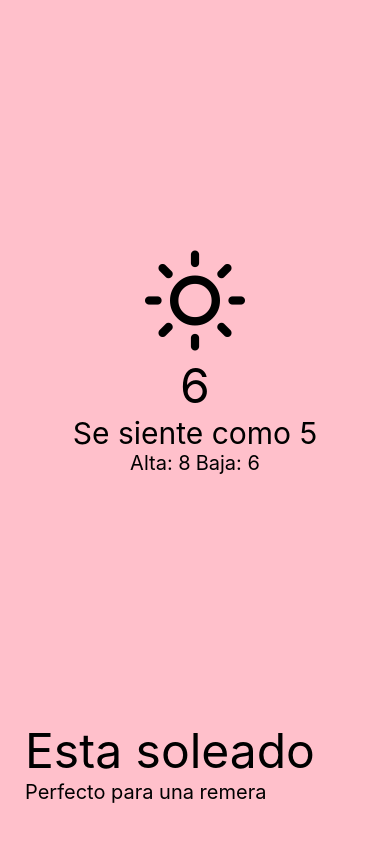
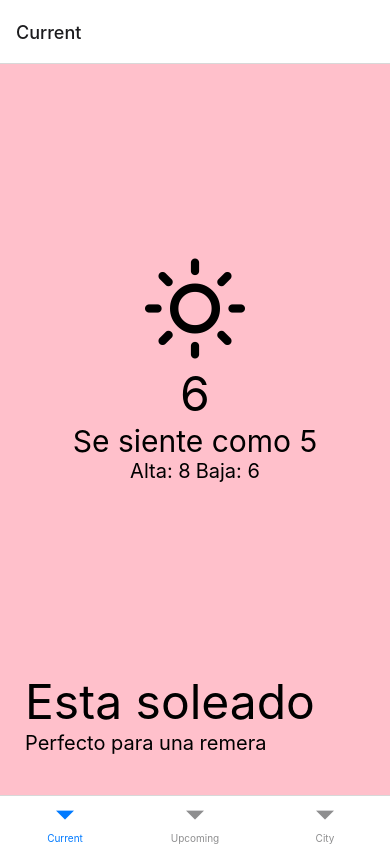
Before and after one commit to LaVieja1/weatherNative, a React Native app: screen / in a window 390 px wide. Built offline with nearby package versions, Linux system fonts and the light colour scheme.

Commit message:
agregado react navigation con bottom tabs

```diff
--- a/App.js
+++ b/App.js
@@ -1,21 +1,23 @@
-import React from "react";
-import { View, StyleSheet } from "react-native";
-import CurrentWeather from "./src/screens/CurrentWeather";
-import UpcomingWeather from "./src/screens/UpcomingWeather";
-import City from "./src/screens/City";
+import React from 'react'
+import { NavigationContainer } from '@react-navigation/native'
+import { createBottomTabNavigator } from '@react-navigation/bottom-tabs'
+
+import CurrentWeather from './src/screens/CurrentWeather'
+import UpcomingWeather from './src/screens/UpcomingWeather'
+import City from './src/screens/City'
+
+const Tab = createBottomTabNavigator()
 
 const App = () => {
   return (
-    <View style={styles.container}>
-      <CurrentWeather />
-    </View>
-  );
-};
+    <NavigationContainer>
+      <Tab.Navigator>
+        <Tab.Screen name={'Current'} component={CurrentWeather} />
+        <Tab.Screen name={'Upcoming'} component={UpcomingWeather} />
+        <Tab.Screen name={'City'} component={City} />
+      </Tab.Navigator>
+    </NavigationContainer>
+  )
+}
 
-const styles = StyleSheet.create({
-  container: {
-    flex: 1,
-  },
-});
-
-export default App;
+export default App
```
Also changed, not shown: package.json (+8 -1 lines), 1 other file (tests, documents, lock files or other folders).
